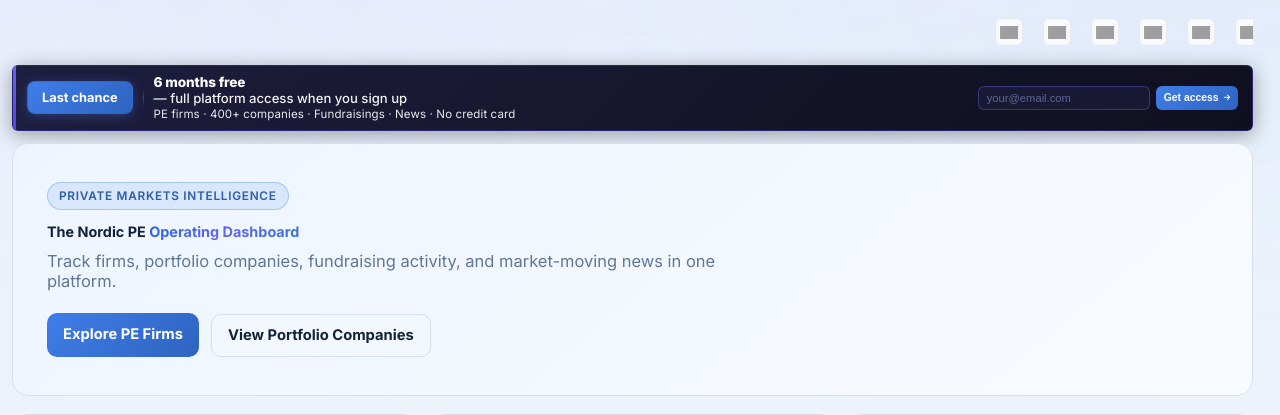
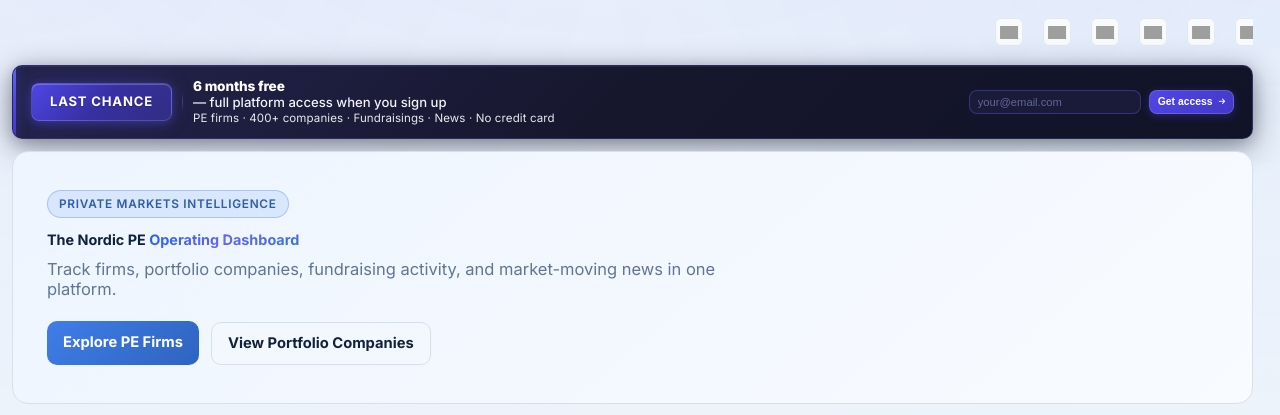
Before and after one commit to EdoardoHahnel/Portfolio-website, a Flask app: page / in a window 1280 px wide. Shown: the part 87-502 px from the top of the page. Run offline with Flask 3, Linux system fonts and the light colour scheme; grey boxes are pictures that could not be loaded.

Commit message:
Footer at page bottom, signup effects, admin analytics improvements
Made-with: Cursor

```diff
--- a/app.py
+++ b/app.py
@@ -104,6 +104,12 @@ load_news_database()
 load_portfolio_database()
 init_forum_db()
 app.register_blueprint(forum_bp)
+
+
+@app.context_processor
+def _inject_current_year():
+    """Inject current year for footer copyright."""
+    return {'current_year': datetime.now().year}
 
 
 @app.after_request
--- a/forum_feature.py
+++ b/forum_feature.py
@@ -2,7 +2,7 @@ import hashlib
 import os
 import smtplib
 import sqlite3
-from datetime import datetime, timezone
+from datetime import datetime, timedelta, timezone
 from email.mime.text import MIMEText
 from email.utils import formataddr
 from functools import wraps
@@ -913,11 +913,30 @@ def forum_admin():
         GROUP BY date ORDER BY date DESC LIMIT 30
         """
     ).fetchall()
+    # Last 14 days for charts
+    cutoff = (datetime.now(timezone.utc) - timedelta(days=14)).strftime("%Y-%m-%d")
+    views_last_14 = conn.execute(
+        """
+        SELECT date, COUNT(*) as cnt FROM page_views
+        WHERE date >= ? GROUP BY date ORDER BY date ASC
+        """,
+        (cutoff,),
+    ).fetchall()
+    unique_by_date = conn.execute(
+        """
+        SELECT date, COUNT(DISTINCT ip_hash) as cnt FROM page_views
+        WHERE ip_hash IS NOT NULL AND ip_hash != '' AND date >= ?
+        GROUP BY date ORDER BY date ASC
+        """,
+        (cutoff,),
+    ).fetchall()
     analytics = {
         "total_views": total_views,
         "unique_visitors": unique_visitors,
         "views_by_path": [dict(r) for r in views_by_path],
         "views_by_date": [dict(r) for r in views_by_date],
+        "views_last_14": [dict(r) for r in views_last_14],
+        "unique_by_date": [dict(r) for r in unique_by_date],
     }
     reports = conn.execute(
         """
--- a/static/pe_theme.css
+++ b/static/pe_theme.css
@@ -307,18 +307,40 @@ body.pe-mobile-menu-open {
     background: #f3f8ff;
 }
 
-/* Free access signup - slim, above hero, dark blue-purple */
+/* Free access signup - slim, above hero, premium dark blue-purple */
 .pe-signup-banner {
     margin-bottom: 12px;
 }
 
 .pe-signup-banner-inner {
     position: relative;
-    border-radius: 6px;
-    border: 1px solid rgba(67, 56, 202, 0.4);
+    border-radius: 10px;
+    border: 1px solid rgba(99, 102, 241, 0.25);
     background: linear-gradient(135deg, #1e1e3f 0%, #16162d 50%, #0f0f1f 100%);
-    padding: 8px 14px;
-    box-shadow: 0 4px 20px rgba(0, 0, 0, 0.35);
+    padding: 12px 18px;
+    box-shadow:
+        0 1px 0 rgba(255, 255, 255, 0.06) inset,
+        0 4px 16px rgba(0, 0, 0, 0.2),
+        0 8px 32px rgba(15, 23, 42, 0.4);
+    transition: transform 0.25s ease, box-shadow 0.25s ease;
+    overflow: hidden;
+}
+
+.pe-signup-banner-inner::before {
+    content: '';
+    position: absolute;
+    inset: 0;
+    background: linear-gradient(135deg, rgba(99, 102, 241, 0.08) 0%, transparent 50%, rgba(59, 130, 246, 0.04) 100%);
+    pointer-events: none;
+    border-radius: inherit;
+}
+
+.pe-signup-banner-inner:hover {
+    transform: translateY(-1px);
+    box-shadow:
+        0 1px 0 rgba(255, 255, 255, 0.08) inset,
+        0 6px 24px rgba(0, 0, 0, 0.25),
+        0 12px 40px rgba(15, 23, 42, 0.5);
 }
 
 .pe-signup-accent {
@@ -327,11 +349,15 @@ body.pe-mobile-menu-open {
     top: 0;
     bottom: 0;
     width: 3px;
-    border-radius: 6px 0 0 6px;
-    background: linear-gradient(180deg, #6366f1, #4f46e5);
+    z-index: 2;
+    border-radius: 10px 0 0 10px;
+    background: linear-gradient(180deg, #6366f1, #4f46e5, #4338ca);
+    box-shadow: 0 0 12px rgba(99, 102, 241, 0.4);
 }
 
 .pe-signup-row {
+    position: relative;
+    z-index: 1;
     display: flex;
     flex-wrap: wrap;
     align-items: center;
@@ -381,17 +407,26 @@ body.pe-mobile-menu-open {
     letter-spacing: 0.01em;
 }
 
-/* Countdown - same as Explore PE Firms button */
+/* Last chance badge - premium emphasis */
 .pe-signup-countdown {
     display: flex;
     align-items: stretch;
     gap: 0;
     flex-shrink: 0;
-    background: linear-gradient(135deg, var(--pe-primary), var(--pe-primary-strong));
+    background: linear-gradient(135deg, #4f46e5 0%, #3730a3 50%, #312e81 100%);
     border-radius: 8px;
     overflow: hidden;
-    border: 1px solid rgba(47, 100, 192, 0.5);
-    box-shadow: 0 2px 12px rgba(63, 125, 232, 0.35);
+    border: 1px solid rgba(255, 255, 255, 0.15);
+    box-shadow:
+        0 1px 0 rgba(255, 255, 255, 0.2) inset,
+        0 2px 8px rgba(79, 70, 229, 0.4),
+        0 0 20px rgba(99, 102, 241, 0.15);
+    animation: pe-last-chance-glow 3s ease-in-out infinite;
+}
+
+@keyframes pe-last-chance-glow {
+    0%, 100% { box-shadow: 0 1px 0 rgba(255, 255, 255, 0.2) inset, 0 2px 8px rgba(79, 70, 229, 0.4), 0 0 20px rgba(99, 102, 241, 0.15); }
+    50% { box-shadow: 0 1px 0 rgba(255, 255, 255, 0.25) inset, 0 2px 12px rgba(79, 70, 229, 0.5), 0 0 28px rgba(99, 102, 241, 0.25); }
 }
 
 .pe-countdown-block {
@@ -425,58 +460,68 @@ body.pe-mobile-menu-open {
 }
 
 .pe-countdown-ended {
-    padding: 8px 14px;
-    font-size: 0.8rem;
+    padding: 10px 18px;
+    font-size: 0.82rem;
     font-weight: 700;
     color: #fff;
+    letter-spacing: 0.06em;
+    text-transform: uppercase;
+    text-shadow: 0 1px 2px rgba(0, 0, 0, 0.2);
 }
 
 .pe-signup-form-pill {
     display: flex;
-    gap: 6px;
+    gap: 8px;
     flex-shrink: 0;
 }
 
 .pe-signup-input-pill {
     width: 172px;
-    padding: 5px 11px;
+    padding: 8px 14px;
     font-size: 0.78rem;
-    border: 1px solid rgba(99, 102, 241, 0.4);
-    border-radius: 6px;
-    background: rgba(30, 30, 63, 0.6);
+    border: 1px solid rgba(99, 102, 241, 0.35);
+    border-radius: 8px;
+    background: rgba(30, 30, 63, 0.7);
     color: #c7d2fe;
-    transition: border-color 0.2s, box-shadow 0.2s;
+    transition: border-color 0.2s, box-shadow 0.2s, background 0.2s;
 }
 
 .pe-signup-input-pill::placeholder {
     color: rgba(165, 180, 252, 0.5);
 }
 
+.pe-signup-input-pill:hover {
+    border-color: rgba(99, 102, 241, 0.5);
+    background: rgba(30, 30, 63, 0.85);
+}
+
 .pe-signup-input-pill:focus {
     outline: none;
     border-color: #6366f1;
-    box-shadow: 0 0 0 2px rgba(99, 102, 241, 0.35);
+    background: rgba(30, 30, 63, 0.9);
+    box-shadow: 0 0 0 3px rgba(99, 102, 241, 0.25);
 }
 
 .pe-signup-btn-pill {
-    padding: 5px 12px;
+    padding: 8px 16px;
     font-size: 0.78rem;
     font-weight: 700;
     color: #fff;
-    background: linear-gradient(135deg, var(--pe-primary), var(--pe-primary-strong));
-    border: none;
-    border-radius: 6px;
+    background: linear-gradient(135deg, #4f46e5 0%, #4338ca 100%);
+    border: 1px solid rgba(255, 255, 255, 0.15);
+    border-radius: 8px;
     cursor: pointer;
     white-space: nowrap;
     display: inline-flex;
     align-items: center;
-    gap: 5px;
-    transition: transform 0.2s, box-shadow 0.2s;
+    gap: 6px;
+    transition: transform 0.2s, box-shadow 0.2s, background 0.2s;
+    box-shadow: 0 2px 8px rgba(79, 70, 229, 0.35);
 }
 
 .pe-signup-btn-pill:hover {
     transform: translateY(-1px);
-    box-shadow: 0 3px 12px rgba(63, 125, 232, 0.5);
+    box-shadow: 0 4px 16px rgba(79, 70, 229, 0.45);
 }
 
 .pe-signup-btn-pill i {
@@ -1114,3 +1159,23 @@ body.pe-mobile-menu-open {
     content: '↓';
     color: var(--pe-primary, #1f4b82);
 }
+
+/* ===== SITE FOOTER ===== */
+.pe-footer {
+    margin-top: 3rem;
+    padding: 20px 20px 24px;
+    background: rgba(15, 34, 63, 0.04);
+    border-top: 1px solid var(--pe-border);
+}
+
+.pe-footer-inner {
+    max-width: 1400px;
+    margin: 0 auto;
+    text-align: center;
+}
+
+.pe-footer-copy {
+    margin: 0;
+    font-size: 0.78rem;
+    color: var(--pe-text-muted);
+}
--- a/templates/base.html
+++ b/templates/base.html
@@ -118,6 +118,12 @@
           {% endif %}
         {% endwith %}
         {% block content %}{% endblock %}
+
+        <footer class="pe-footer">
+            <div class="pe-footer-inner">
+                <p class="pe-footer-copy">&copy; {{ current_year }} Portföljbolagen. All rights reserved.</p>
+            </div>
+        </footer>
     </main>
 
     <script src="{{ url_for('static', filename='common.js') }}"></script>
```
Also changed, not shown: templates/forum_admin.html (+59 -5 lines).
